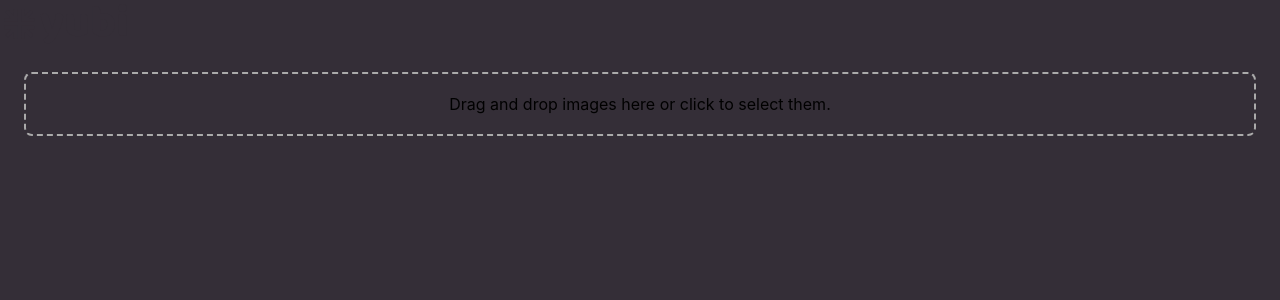
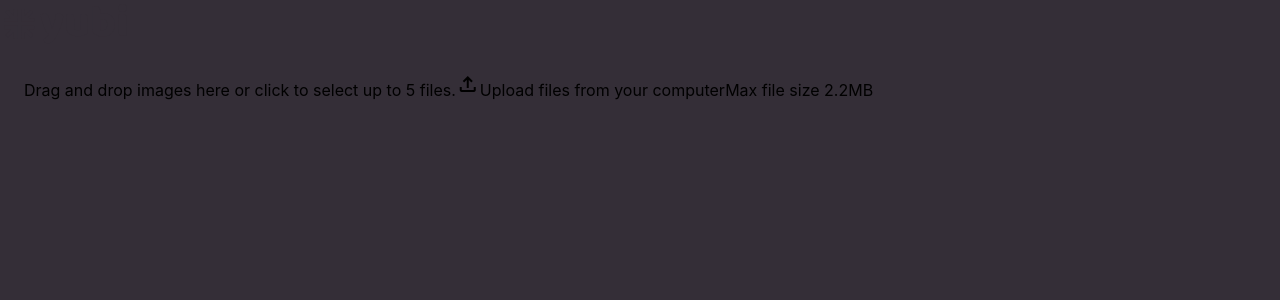
Before and after one commit to impala141592/yubi, a React (Create React App) app: page / in a window 1280 px wide. Shown: the top 300 px of the page. Built offline with nearby package versions, Linux system fonts and the light colour scheme.

Commit message:
Combine file upload functions and prevent duplicate uploads

```diff
--- a/src/components/ImageOptimizer.js
+++ b/src/components/ImageOptimizer.js
@@ -1,4 +1,5 @@
 import React, { useState } from "react";
+import FileDropZone from "./FileDropZone";
 
 const ImageOptimizer = () => {
   const [selectedFiles, setSelectedFiles] = useState([]);
@@ -7,10 +8,19 @@ const ImageOptimizer = () => {
   const [optimizedDataURLs, setOptimizedDataURLs] = useState([]);
   const [uploadErrorMessage, setUploadErrorMessage] = useState(null);
   const [originalFileSizes, setOriginalFileSizes] = useState([]);
+  const [oversizedFiles, setOversizedFiles] = useState([]);
 
-  const bytesToMB = (bytes) => {
-    const megabytes = bytes / (1024 * 1024);
-    return megabytes.toFixed(2) + "MB";
+  const maxFileSize = 2.2;
+  const maxFileLimit = 5;
+  const fileInputRef = React.createRef();
+
+  const sanitizeFileName = (fileName) => {
+    return fileName
+      .replace(/\.[^/.]+$/, "")
+      .toLowerCase()
+      .replace(/[^a-z0-9]/g, "-")
+      .replace(/-+/g, "-")
+      .replace(/^-+|-+$/g, "");
   };
 
   const isFileTypeUnsupported = (file) => {
@@ -18,41 +28,67 @@ const ImageOptimizer = () => {
     return unsupportedTypes.includes(file.type);
   };
 
-  const handleFileChange = (event) => {
-    const files = event.target.files;
+  const handleFileUpload = (event, operationType) => {
+    event.preventDefault();
+    let files;
+
+    if (operationType === "change") {
+      files = event.target.files;
+    } else if (operationType === "drop") {
+      files = event.dataTransfer.files;
+    }
+
     const newSelectedFiles = [];
-
+    const duplicateFiles = [];
     setUploadErrorMessage(null);
 
     if (selectedFiles.length + files.length > 5) {
-      setUploadErrorMessage("Too many files. Please upload up to 5 files.");
+      setUploadErrorMessage(
+        `Too many files. Please upload up to ${maxFileLimit} files.`
+      );
       return;
     }
 
     for (const file of files) {
-      // Check if the file type is unsupported
+      if (
+        selectedFiles.some((selectedFile) => selectedFile.name === file.name)
+      ) {
+        duplicateFiles.push(file.name);
+      } else {
         if (isFileTypeUnsupported(file)) {
           setUploadErrorMessage(
-          `Unsupported file type. Can't optimize ${
+            `Unsupported file type. Can't optimize .${
               file.type.match(/\/([^+/]+)/)[1]
-          }`
+            } files.`
           );
         } else {
-        const maxSizeInMB = 2.2;
-        const maxSizeInBytes = maxSizeInMB * 1024 * 1024; // 5MB
+          const maxSizeInBytes = maxFileSize * 1024 * 1024;
           if (file.size > maxSizeInBytes) {
+            setOversizedFiles((prevOversizedFiles) => [
+              ...prevOversizedFiles,
+              file.name,
+            ]);
+            // TODO: fix error message to display all oversized file names
             setUploadErrorMessage(
-            `File size exceeds the limit. Please upload files up to ${maxSizeInMB}MB.`
+              `File "${file.name}" exceeds the file size limit. Please upload files up to ${maxFileSize}MB.`
             );
           } else {
             newSelectedFiles.push(file);
           }
         }
       }
+    }
+
     setSelectedFiles((prevSelectedFiles) => [
       ...prevSelectedFiles,
       ...newSelectedFiles,
     ]);
+
+    if (duplicateFiles.length > 0) {
+      setUploadErrorMessage(
+        `File "${duplicateFiles.join(", ")}" is already uploaded.`
+      );
+    }
   };
 
   const handleFormatChange = (event) => {
@@ -124,69 +160,12 @@ const ImageOptimizer = () => {
     reader.readAsDataURL(file);
   };
 
-  const handleDrop = (event) => {
-    event.preventDefault();
-    const files = event.dataTransfer.files;
-    const newSelectedFiles = [];
-    setUploadErrorMessage(null);
-
-    if (selectedFiles.length + files.length > 5) {
-      setUploadErrorMessage("Too many files. Please upload up to 5 files.");
-      return;
-    }
-
-    for (const file of files) {
-      if (isFileTypeUnsupported(file)) {
-        setUploadErrorMessage(
-          `Unsupported file type. Can't optimize ${
-            file.type.match(/\/([^+/]+)/)[1]
-          }`
-        );
-      } else {
-        const maxSizeInMB = 2.2;
-        const maxSizeInBytes = maxSizeInMB * 1024 * 1024; // 5MB
-        if (file.size > maxSizeInBytes) {
-          setUploadErrorMessage(
-            `File size exceeds the limit. Please upload files up to ${maxSizeInMB}MB.`
-          );
-        } else {
-          newSelectedFiles.push(file);
-        }
-      }
-    }
-
-    setSelectedFiles((prevSelectedFiles) => [
-      ...prevSelectedFiles,
-      ...newSelectedFiles,
-    ]);
-  };
-
-  const handleDragOver = (event) => {
-    event.preventDefault();
-  };
-
-  const handleSelectImageClick = () => {
-    if (selectedFiles.length === 0) {
-      fileInputRef.current.click();
-    }
-  };
-  const fileInputRef = React.createRef();
-
-  const getSanitizedFileName = (fileName) => {
-    return fileName
-      .replace(/\.[^/.]+$/, "")
-      .toLowerCase()
-      .replace(/[^a-z0-9]/g, "-")
-      .replace(/-+/g, "-")
-      .replace(/^-+|-+$/g, "");
-  };
-
   const handleDownload = (index) => {
     if (optimizedDataURLs[index]) {
       const downloadLink = document.createElement("a");
       const fileExtension = selectedFormat === "jpg" ? "jpeg" : selectedFormat;
 
-      const sanitizedFileName = getSanitizedFileName(selectedFiles[index].name);
+      const sanitizedFileName = sanitizeFileName(selectedFiles[index].name);
       const yubiFileName = `yubi-${sanitizedFileName}.${fileExtension}`;
 
       downloadLink.download = yubiFileName;
@@ -196,7 +175,7 @@ const ImageOptimizer = () => {
       document.body.removeChild(downloadLink);
     } else {
       console.log(
-        `No optimized image available for download: Image ${index + 1}`
+        `No optimized image available for download: Image ${index + 1}` //TODO add error message
       );
     }
   };
@@ -207,7 +186,7 @@ const ImageOptimizer = () => {
         handleDownload(i);
       }
     } else {
-      console.log("No optimized images available for download.");
+      console.log("No optimized images available for download."); //TODO add error message
     }
   };
 
@@ -219,46 +198,21 @@ const ImageOptimizer = () => {
   };
 
   return (
-    <div>
-      <div
-        onDrop={handleDrop}
-        onDragOver={handleDragOver}
-        style={{
-          border: "2px dashed #aaaaaa",
-          borderRadius: "8px",
-          padding: "20px",
-          textAlign: "center",
-          cursor: "pointer",
-        }}
-        onClick={handleSelectImageClick}
-      >
-        {uploadErrorMessage && (
+    <div className="optimizer">
+      <FileDropZone
+        dropFiles={(event) => handleFileUpload(event, "drop")}
+        selectedFiles={selectedFiles}
+        chooseDifferentFiles={handleChooseDifferentFile}
+        changeFile={(event) => handleFileUpload(event, "change")}
+        fileRef={fileInputRef}
+        maxFileSize={maxFileSize}
+        maxFileLimit={maxFileLimit}
+        uploadErrorMessage={uploadErrorMessage}
+      />
+
+      {/* {uploadErrorMessage && (
         <p style={{ color: "red" }}>{uploadErrorMessage}</p>
-        )}
-        {selectedFiles.length > 0 ? (
-          <div>
-            <p>Selected Files:</p>
-            <ul>
-              {selectedFiles.map((file, index) => (
-                <li key={index}>{file.name}</li>
-              ))}
-            </ul>
-            <button onClick={handleChooseDifferentFile}>
-              Choose Different Files
-            </button>
-          </div>
-        ) : (
-          <p>Drag and drop images here or click to select them.</p>
-        )}
-        <input
-          type="file"
-          onChange={handleFileChange}
-          accept="image/*"
-          style={{ display: "none" }}
-          ref={fileInputRef}
-          multiple
-        />
-      </div>
+      )} */}
 
       {selectedFiles.length > 0 && (
         <div>
@@ -286,8 +240,12 @@ const ImageOptimizer = () => {
                     style={{ maxWidth: "10%" }}
                   />
                   <p>
-                    Original Size: {bytesToMB(originalFileSizes[index])} | New
-                    Size: {bytesToMB(optimizedDataURL.length)}
+                    Original Size:
+                    {(originalFileSizes[index] / (1024 * 1024)).toFixed(2) +
+                      "MB"}
+                    | New Size:
+                    {(optimizedDataURLs.length / (1024 * 1024)).toFixed(2) +
+                      "MB"}
                   </p>
                   <button
                     onClick={() => handleDownload(index)}
```
Lines whose indentation alone changed are shown as unchanged.
